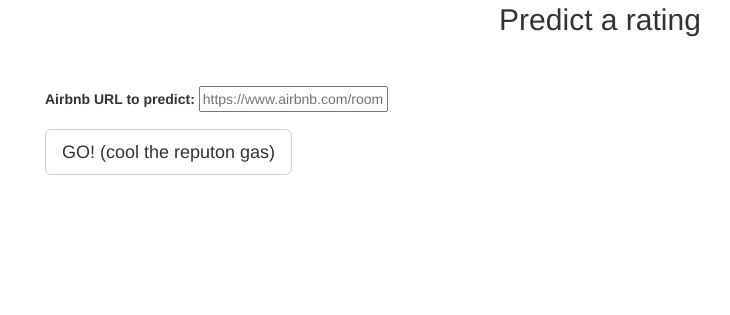
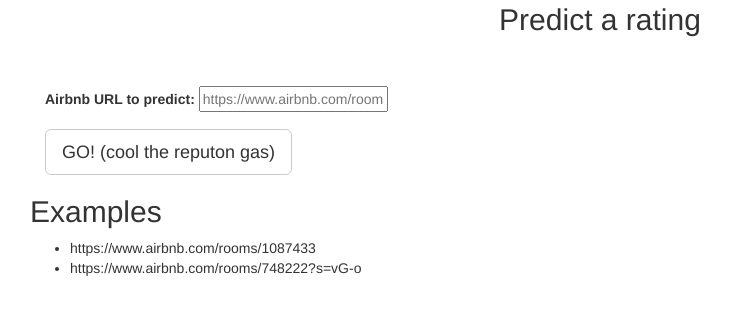
Before and after one commit to ibuder/reputon, a Flask app: page / in a window 1280 px wide. Shown: the part 147-462 px from the top of the page, without its empty margins (40-770 px from the left). Run offline with Flask 2, Linux system fonts and the light colour scheme; parts of the project's set-up code (start-up, migrations or seed data) failed here and were passed over; some libraries are stand-ins or nearby versions.

Commit message:
Add examples to input web page

```diff
--- a/flask_app/templates/input.html
+++ b/flask_app/templates/input.html
@@ -92,6 +92,13 @@
 
 
   {% block results %}{% endblock %}
+    <div class = "container">
+      <h2>Examples</h2>
+      <ul>
+        <li>https://www.airbnb.com/rooms/1087433
+        <li>https://www.airbnb.com/rooms/748222?s=vG-o
+      </ul>
+    </div>
 
     <!-- Bootstrap core JavaScript
     ================================================== -->
```
